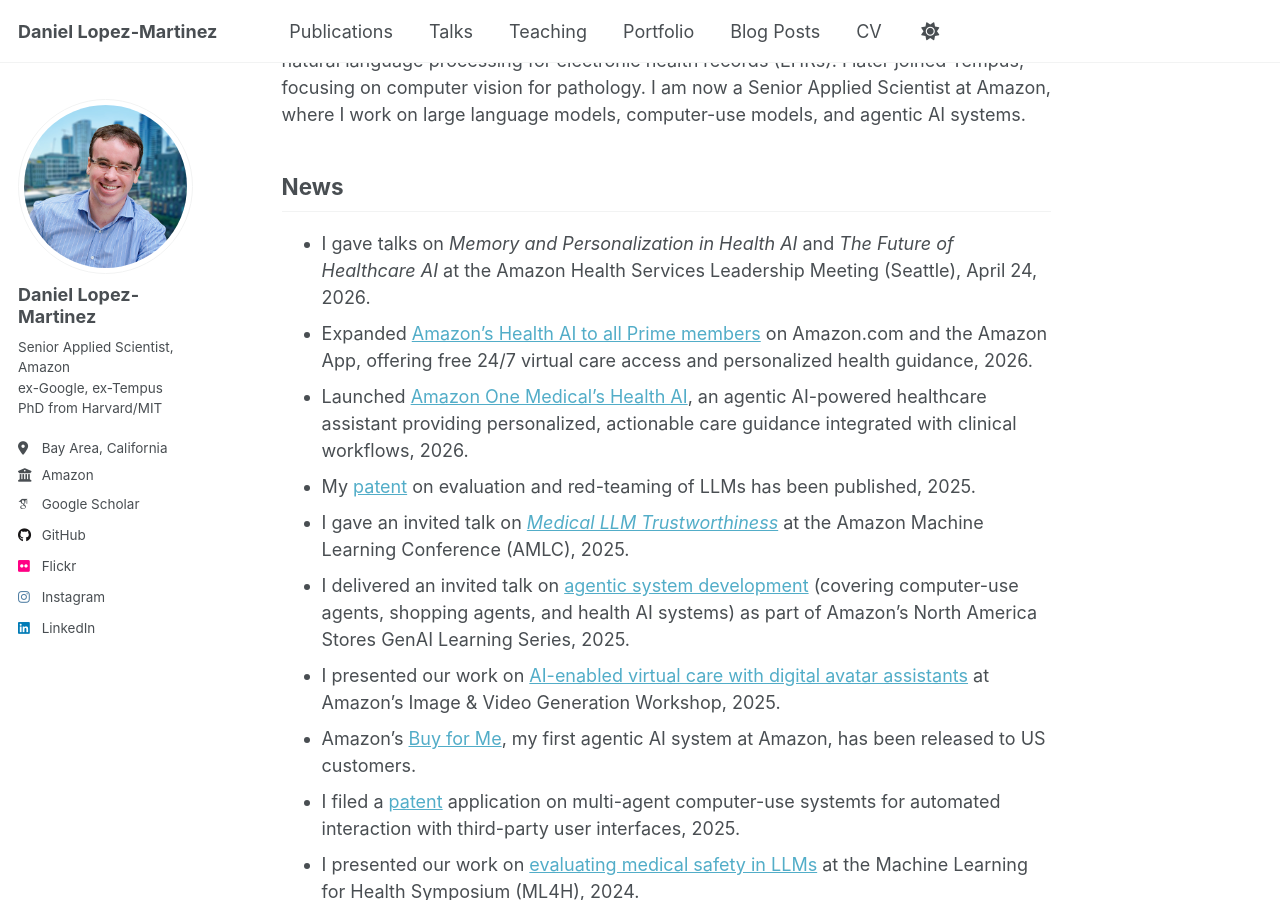
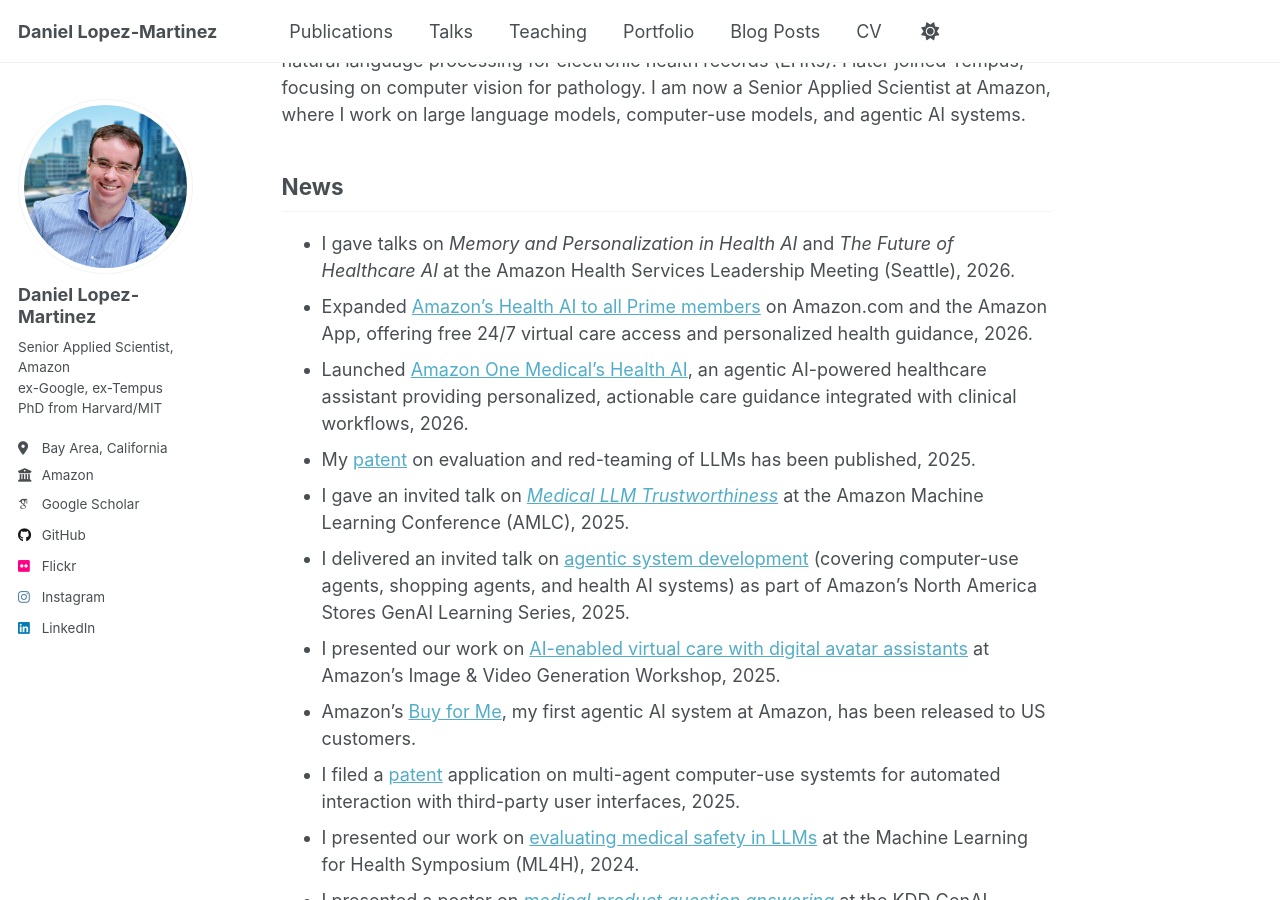
Before and after one commit to daniel-lopezmartinez/daniel-lopezmartinez.github.io, a Jekyll site: the page built from _pages/about.md, in a window 1280 px wide and 900 px high, scrolled down 438 px. Built offline with Jekyll 4.4.1, drawn with Linux system fonts in a browser that asks for light colours; some web fonts are replaced; a script that is not in the unit is left out.

Commit message:
removed date

```diff
--- a/_pages/about.md
+++ b/_pages/about.md
@@ -15,7 +15,7 @@ I graduated from Imperial College London with First Class Honours and received t
 After my doctorate, I joined Google Health as a Software Engineer, where I worked on natural language processing for electronic health records (EHRs). I later joined Tempus, focusing on computer vision for pathology. I am now a Senior Applied Scientist at Amazon, where I work on large language models, computer-use models, and agentic AI systems.
 
 ## News
-- I gave talks on _Memory and Personalization in Health AI_ and _The Future of Healthcare AI_ at the Amazon Health Services Leadership Meeting (Seattle), April 24, 2026.
+- I gave talks on _Memory and Personalization in Health AI_ and _The Future of Healthcare AI_ at the Amazon Health Services Leadership Meeting (Seattle), 2026.
 - Expanded [Amazon's Health AI to all Prime members](https://www.aboutamazon.com/news/retail/amazon-health-ai-agent-one-medical) on Amazon.com and the Amazon App, offering free 24/7 virtual care access and personalized health guidance, 2026.
 - Launched [Amazon One Medical's Health AI](https://www.aboutamazon.com/news/retail/one-medical-ai-health-assistant), an agentic AI-powered healthcare assistant providing personalized, actionable care guidance integrated with clinical workflows, 2026.
 - My [patent](https://daniellopezmartinez.com/publication/2025-llm-red-teaming-patent) on evaluation and red-teaming of LLMs has been published, 2025.
```
